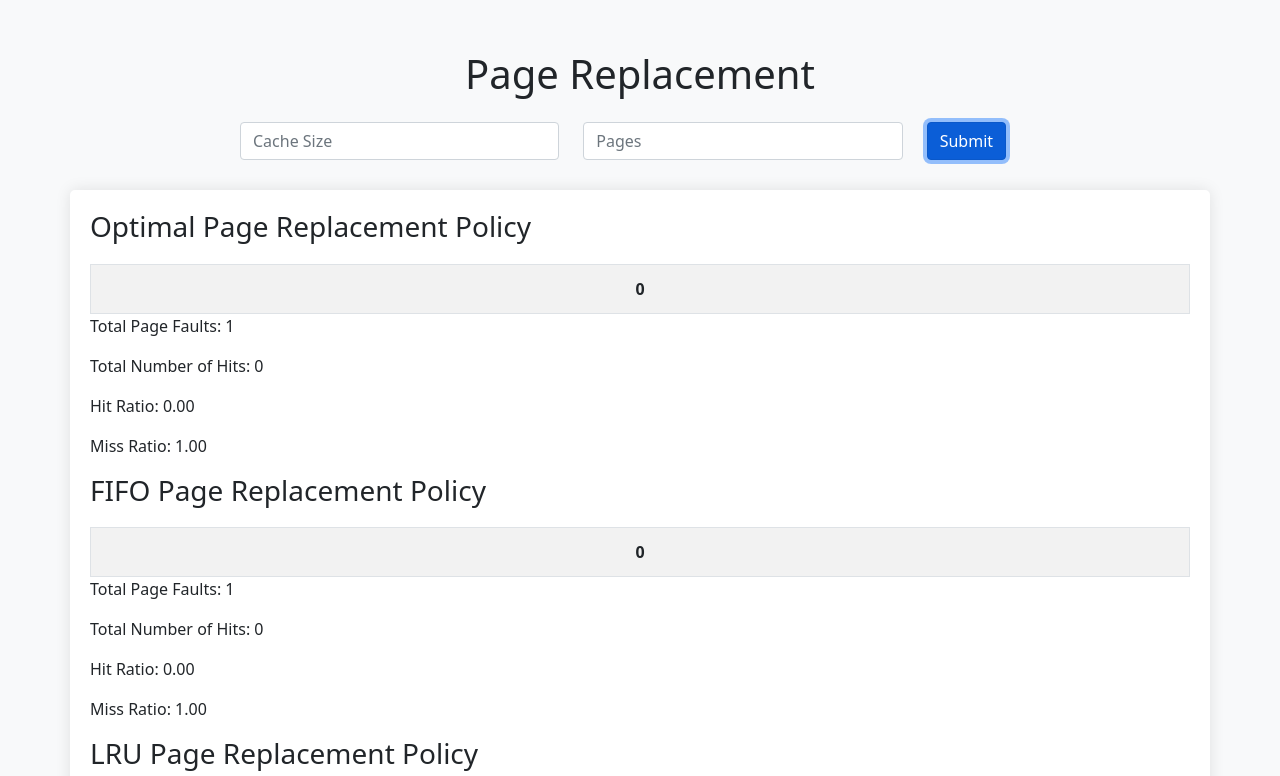
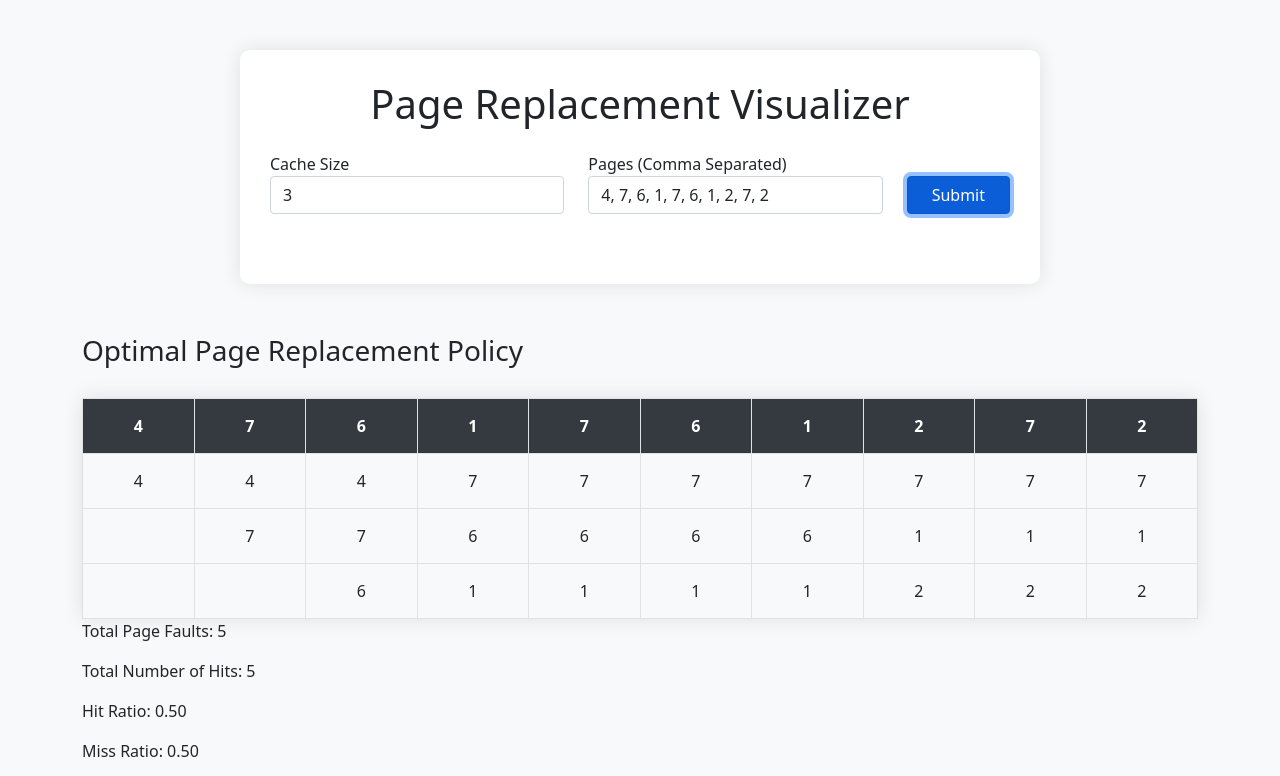
Before and after one commit to Om-Alve/PageReplacementPolicies, a plain HTML site: page index.html in a window 1280 px wide. Both pictures are taken after a click on the button "Submit". Shown: the top 776 px of the page. Drawn offline with nearby package versions, Linux system fonts and the light colour scheme.

Commit message:
Improved layout

```diff
--- a/index.html
+++ b/index.html
@@ -7,50 +7,51 @@
     <link rel="stylesheet" href="https://cdnjs.cloudflare.com/ajax/libs/twitter-bootstrap/5.1.3/css/bootstrap.min.css">
     <style>
         body {
-            padding-top: 50px;
             background-color: #f8f9fa;
         }
         .input-container {
             max-width: 800px;
-            margin: 0 auto;
+            margin: 50px auto;
+            padding: 30px;
+            border-radius: 10px;
+            box-shadow: 0 0 20px rgba(0, 0, 0, 0.1);
+            background-color: #fff;
         }
         table {
-            margin-top: 20px;
+            margin-top: 30px;
             width: 100%;
+            box-shadow: 0 0 20px rgba(0, 0, 0, 0.1);
         }
         th, td {
             text-align: center;
-            padding: 12px 25px;
+            padding: 15px;
             border: 1px solid #dee2e6;
         }
         th {
-            background-color: #f2f2f2;
+            background-color: #343a40;
+            color: #fff;
         }
         .policy-info {
-            margin-top: 20px;
-        }
-        #canvas {
-            width: 100%;
             margin-top: 30px;
-            padding: 20px;
-            background-color: #fff;
-            border-radius: 5px;
-            box-shadow: 0 0 15px rgba(0, 0, 0, 0.1);
         }
     </style>
 </head>
 <body>
-    <div class="input-container">
-        <h1 class="text-center mb-4">Page Replacement</h1>
-        <div class="row align-items-end mb-4">
-            <div class="col-md-5 mr-md-4">
-                <input type="text" class="form-control" id="cache_size" placeholder="Cache Size">
-            </div>
-            <div class="col-md-5 mr-md-4">
-                <input type="text" class="form-control" id="pages" placeholder="Pages">
-            </div>
-            <div class="col-md-2">
-                <button class="btn btn-primary" id="submit">Submit</button>
+    <div class="container">
+        <div class="input-container">
+            <h1 class="text-center mb-4">Page Replacement Visualizer</h1>
+            <div class="row align-items-end mb-4">
+                <div class="col-md-5 mb-3">
+                    <label for="cache_size">Cache Size</label>
+                    <input type="text" class="form-control" id="cache_size" placeholder="Cache Size" value="3">
+                </div>
+                <div class="col-md-5 mb-3">
+                    <label for="pages">Pages (Comma Separated)</label>
+                    <input type="text" class="form-control" id="pages" placeholder="Pages" value="4, 7, 6, 1, 7, 6, 1, 2, 7, 2">
+                </div>
+                <div class="col-md-2 mb-3">
+                    <button class="btn btn-primary w-100" id="submit">Submit</button>
+                </div>
             </div>
         </div>
     </div>
--- a/script.js
+++ b/script.js
@@ -13,12 +13,12 @@ document.getElementById('submit').addEventListener('click', () => {
     displayPolicy("Optimal", optimalPageReplacement, pages, cols);
     displayPolicy("FIFO", fifoPageReplacement, pages, cols);
     displayPolicy("LRU", lruPageReplacement, pages, cols);
+    displayPolicy("LFU", lfuPageReplacement, pages, cols);
 });
 
 function displayPolicy(policyName, pageReplacementFunction, pages, cols) {
     let table = document.createElement('table');
 
-    // Add the first row with the pages
     let tr = document.createElement('tr');
     for (let i = 0; i < pages.length; i++) {
         let th = document.createElement('th');
@@ -140,6 +140,58 @@ function optimalPageReplacement(pages, cacheSize, table) {
     }
     return pageFaults;
 }
+
+function lfuPageReplacement(pages, cacheSize, table) {
+    console.log("Cache size", cacheSize);
+    let pageFaults = 0;
+    let cache = new Map();
+    let cache_state = [];
+
+    for (let i = 0; i < pages.length; i++) {
+        let page = pages[i];
+        if (!cache.has(page)) {
+            pageFaults++;
+            if (cache.size >= cacheSize) {
+                let minFreq = Infinity;
+                let minFreqPage;
+                cache.forEach((freq, pg) => {
+                    if (freq < minFreq) {
+                        minFreq = freq;
+                        minFreqPage = pg;
+                    }
+                });
+                cache.delete(minFreqPage);
+            }
+            cache.set(page, 1);
+        } else {
+            let freq = cache.get(page);
+            cache.set(page, freq + 1);
+        }
+        cache_state.push([...cache.keys()]);
+    }
+
+    for (let i = 0; i < cacheSize; i++) {
+        let temp = [];
+        for (let j = 0; j < pages.length; j++) {
+            if (cache_state[j].length > i) {
+                temp.push(cache_state[j][i]);
+            } else {
+                temp.push('');
+            }
+        }
+        let tr = document.createElement('tr');
+        for (let j = 0; j < temp.length; j++) {
+            let td = document.createElement('td');
+            td.innerHTML = temp[j];
+            tr.appendChild(td);
+        }
+        table.appendChild(tr);
+    }
+
+    return pageFaults;
+}
+
+
 function lruPageReplacement(pages, cacheSize, table) {
     let pageFaults = 0;
     let cache = [];
```
